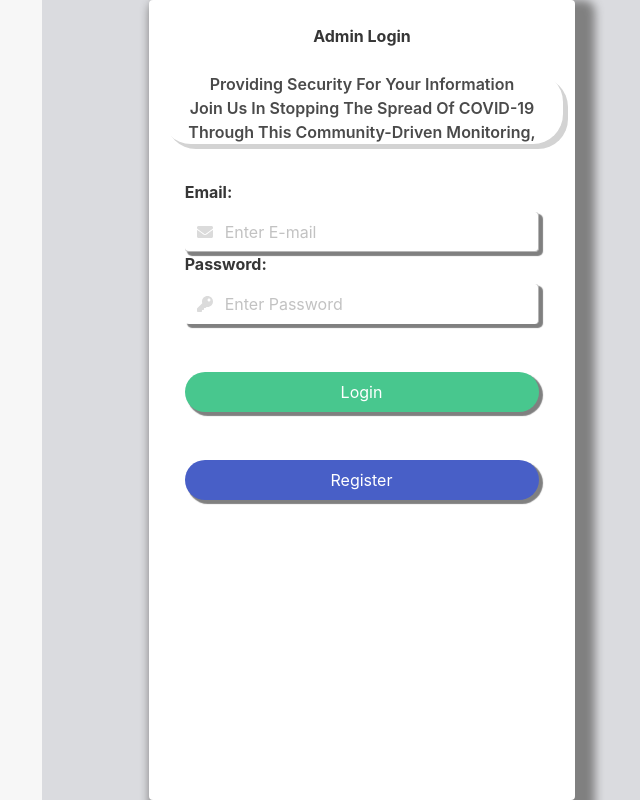
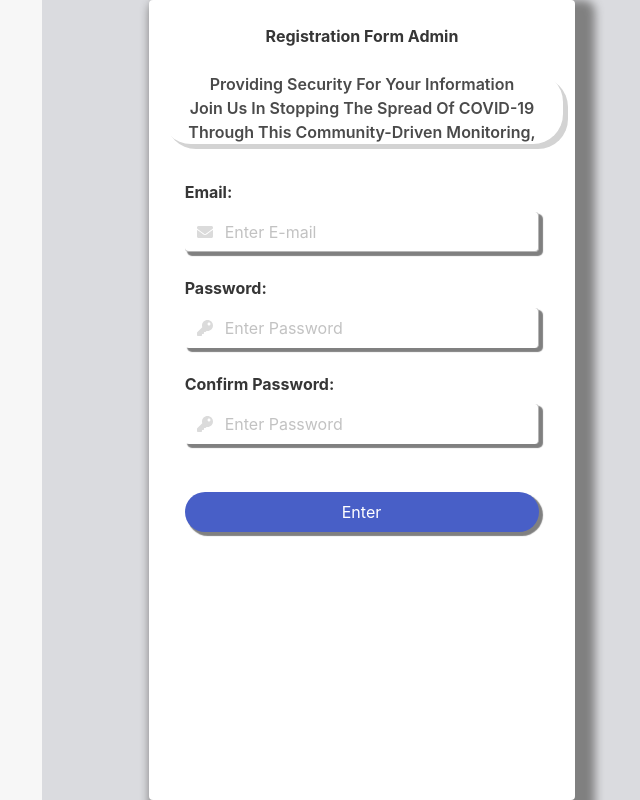
Before and after one commit to cliljdn/capstone-frontend, a Vue app: page /about in a window 1280 px wide. Shown: the whole page, without its empty margins (598-1238 px from the left). Built offline with nearby package versions, Linux system fonts and the light colour scheme; what vue-cookies would draw is missing.

Commit message:
wip router

```diff
--- a/src/App.vue
+++ b/src/App.vue
@@ -3,17 +3,16 @@
 		<div class="column img-left is-half-fullhd is-hidden-mobile">
 			<h1 class="has-text-white">dito nakalgay yung fucking logo</h1>
 		</div>
+
 		<div class="column login-form is-mobile">
-			<LoginForm />
+			<router-view />
 		</div>
 	</div>
 </template>
 
 <script>
-import LoginForm from './components/Admin/LoginForm'
-
 export default {
-	components: { LoginForm },
+	components: {},
 }
 </script>
 
--- a/src/assets/cookies/cookies.js
+++ b/src/assets/cookies/cookies.js
@@ -1,10 +1,6 @@
 export default {
 	isLoggedIn: function(token) {
-		return new Promise((resolve, reject) => {
-			return err
-				? reject(err)
-				: resolve(this.$cookies.set('Token', token, '1d', '/about'))
-		})
+		this.$cookies.set('Token', token, '1d')
 	},
 
 	checkCookies: function(name) {
--- a/src/components/Admin/LoginForm.vue
+++ b/src/components/Admin/LoginForm.vue
@@ -52,7 +52,7 @@
 								<div class="control has-icons-left mt-2">
 									<input
 										class="input input-password is-hovered"
-										type="password"
+										type="text	"
 										v-model="inpPassword"
 										@click="passwordError = []"
 										@change="passwordError = []"
@@ -69,14 +69,12 @@
 							<span class="has-text-danger" v-else>
 								{{ passwordError[0] }}</span
 							>
-
 							<button
 								class="button btn-login is-success is-fullwidth is-link is-rounded mt-6"
-								@click="authUser()"
+								@click="authUser"
 							>
 								Login
 							</button>
-
 							<button
 								class="button btn-register is-primary is-fullwidth is-link is-rounded mt-6"
 							>
@@ -92,7 +90,8 @@
 
 <script>
 import axios from 'axios'
-import { isLoggedIn } from '../../assets/cookies/cookies'
+import router from '../../router/index'
+// import cookies from '../../assets/cookies/cookies'
 export default {
 	data() {
 		return {
@@ -105,36 +104,33 @@ export default {
 	},
 
 	methods: {
-		authUser: async () => {
+		async authUser() {
 			try {
 				let url = `${this.$store.state.BASE_URL}/admin/login`
 				const res = await axios.post(url, {
 					email: this.inpUsername,
 					password: this.inpPassword,
 				})
+				let { token } = res.data
 
-				if (res) {
-					await isLoggedIn(res.data.token)
-					// this.$store.state.ACCESS_TOKEN = this.$cookies.get('Token')
-				}
+				this.$cookies.set('Token', token, '1D')
+				router.push({ path: '/about' })
+				// this.$store.state.ACCESS_TOKEN = this.$cookies.get('Token')
 			} catch (err) {
-				console.log(err.response.data)
 				let inner = err.response.data.inner
 				let message = err.response.data.message
-
 				if (
 					(!inner && message === 'Email is not registered') ||
 					(!inner && message === 'Account is not yet activated')
 				) {
 					this.emailError.push(err.response.data.message)
-				} else if (!inner && message === 'Wrong password') {
+				} else if (!inner || message === 'Wrong password') {
 					this.passwordError.push(err.response.data.message)
 				} else {
-					for (const error of err.response.data.inner) {
+					for (let error of err.response.data.inner) {
 						if (error.path === 'email') {
 							this.emailError.push(error.message)
 						}
-
 						if (error.path === 'password') {
 							this.passwordError.push(error.message)
 						}
--- a/src/components/Admin/RegisterFormAdmin.vue
+++ b/src/components/Admin/RegisterFormAdmin.vue
@@ -81,7 +81,9 @@
 </template>
 
 <script>
-export default {}
+export default {
+	name: 'RegisterFormAdmin',
+}
 </script>
 
 <style>
--- a/src/main.js
+++ b/src/main.js
@@ -16,6 +16,8 @@ import './plugins/cookies.plugins'
 // Initialize store
 Vue.prototype.$store = store
 
+//initialize router
+// Vue.prototype.$router = router
 new Vue({
 	router,
 	store,
--- a/src/router/index.js
+++ b/src/router/index.js
@@ -1,17 +1,18 @@
 import Vue from 'vue'
 import VueRouter from 'vue-router'
-import RegisterForm from '../components/Admin/RegisterFormAdmin.vue'
+import RegisterForm from '@/components/Admin/RegisterFormAdmin.vue'
+import Login from '@/components/Admin/LoginForm.vue'
 Vue.use(VueRouter)
 
 const routes = [
-	// {
-	//   path: '/',
-	//   name: 'Home',
-	//   component: Home
-	// },
+	{
+		path: '/',
+		name: 'Login',
+		component: Login,
+	},
 	{
 		path: '/about',
-		name: 'About',
+		name: 'RegisterFormAdmin',
 		component: RegisterForm,
 		// route level code-splitting
 		// this generates a separate chunk (about.[hash].js) for this route
```
